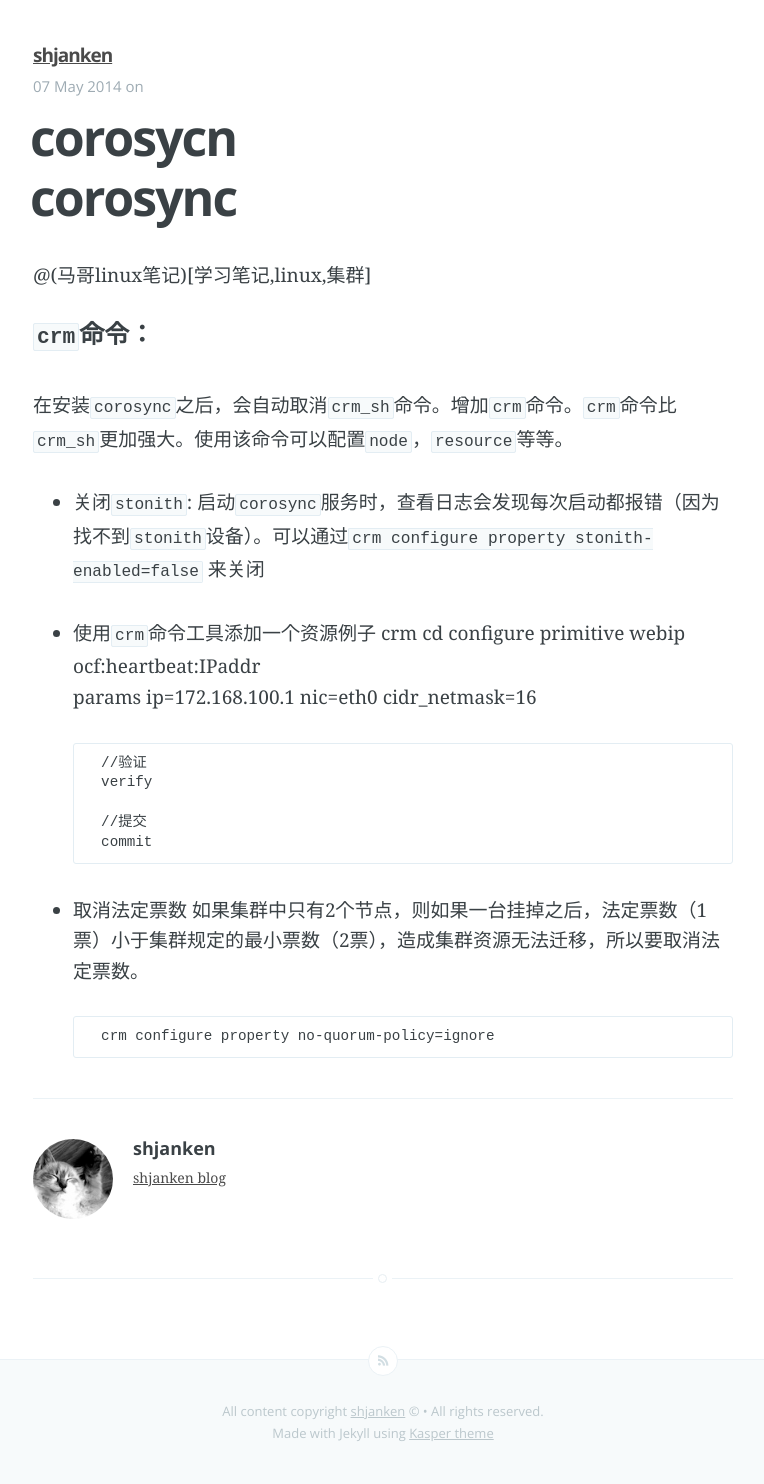
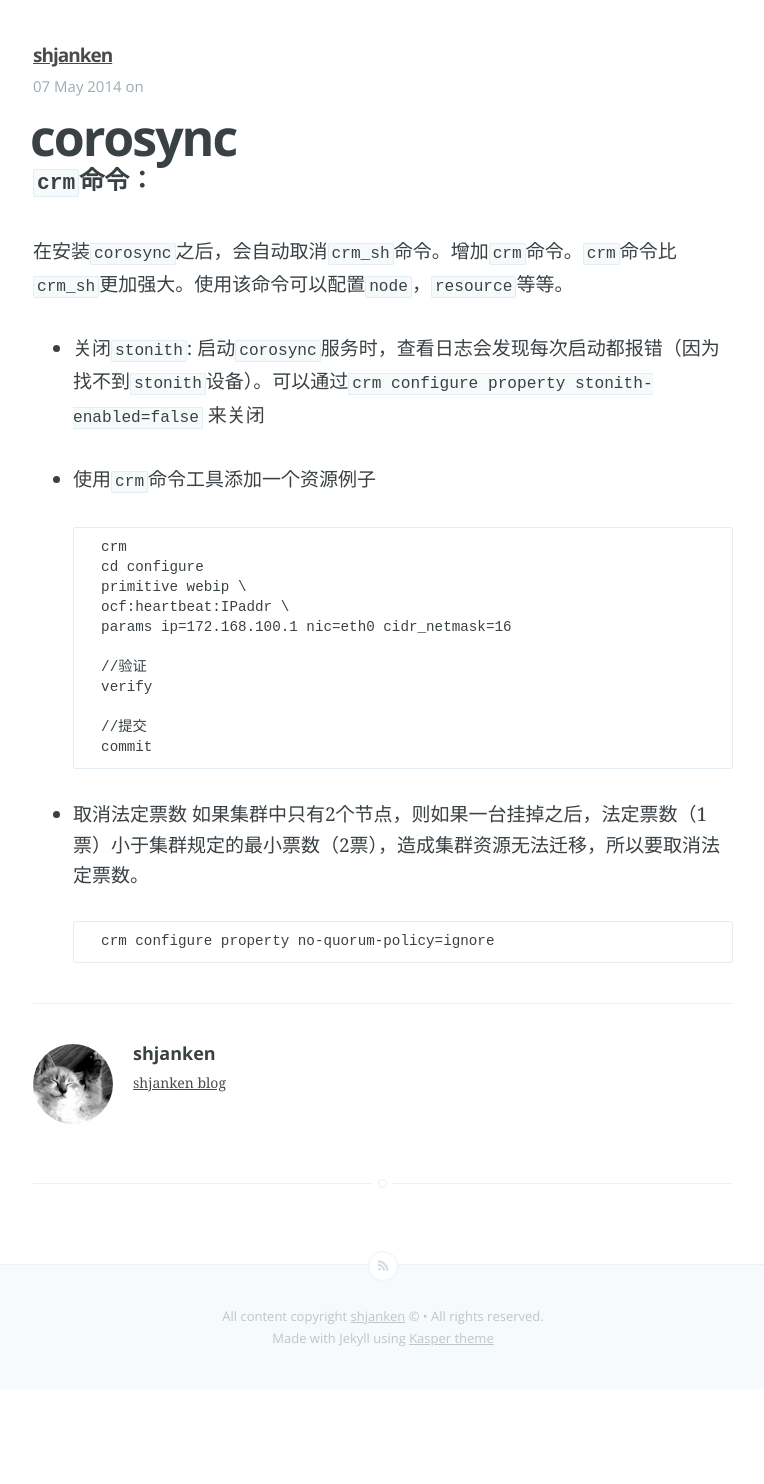
Before and after one commit to shjanken/shjanken.github.io, a Jekyll site: the page built from _posts/2014-05-07-corosync.md, in a window 1280 px wide. Shown: the whole page, without its empty margins (257-1021 px from the left). Built offline with Jekyll 4.4.1, drawn with Linux system fonts in a browser that asks for light colours; Markdown is read by kramdown in place of the engine named in the settings; after the commit the page ends 1389 px from its top, so only the background shows below that.

Commit message:
20140520

```diff
--- a/_posts/2014-05-07-corosync.md
+++ b/_posts/2014-05-07-corosync.md
@@ -1,21 +1,17 @@
 ---
     layout: post
-    title: corosycn
+    title: corosync
 ---
-
-corosync
-=====
-
-@(马哥linux笔记)[学习笔记,linux,集群]
 
 ##### `crm`命令：
 在安装`corosync`之后，会自动取消`crm_sh`命令。增加`crm`命令。`crm`命令比`crm_sh`更加强大。使用该命令可以配置`node`，`resource`等等。
 
 
 - 关闭`stonith`:
-启动`corosync`服务时，查看日志会发现每次启动都报错（因为找不到`stonith`设备）。可以通过`crm configure property stonith-enabled=false` 来关闭
+  启动`corosync`服务时，查看日志会发现每次启动都报错（因为找不到`stonith`设备）。可以通过`crm configure property stonith-enabled=false` 来关闭
 
 - 使用`crm`命令工具添加一个资源例子
+
         crm
         cd configure
         primitive webip \
@@ -29,6 +25,6 @@ corosync
         commit
 
 - 取消法定票数
-如果集群中只有2个节点，则如果一台挂掉之后，法定票数（1票）小于集群规定的最小票数（2票），造成集群资源无法迁移，所以要取消法定票数。
+  如果集群中只有2个节点，则如果一台挂掉之后，法定票数（1票）小于集群规定的最小票数（2票），造成集群资源无法迁移，所以要取消法定票数。
 
         crm configure property no-quorum-policy=ignore
```
